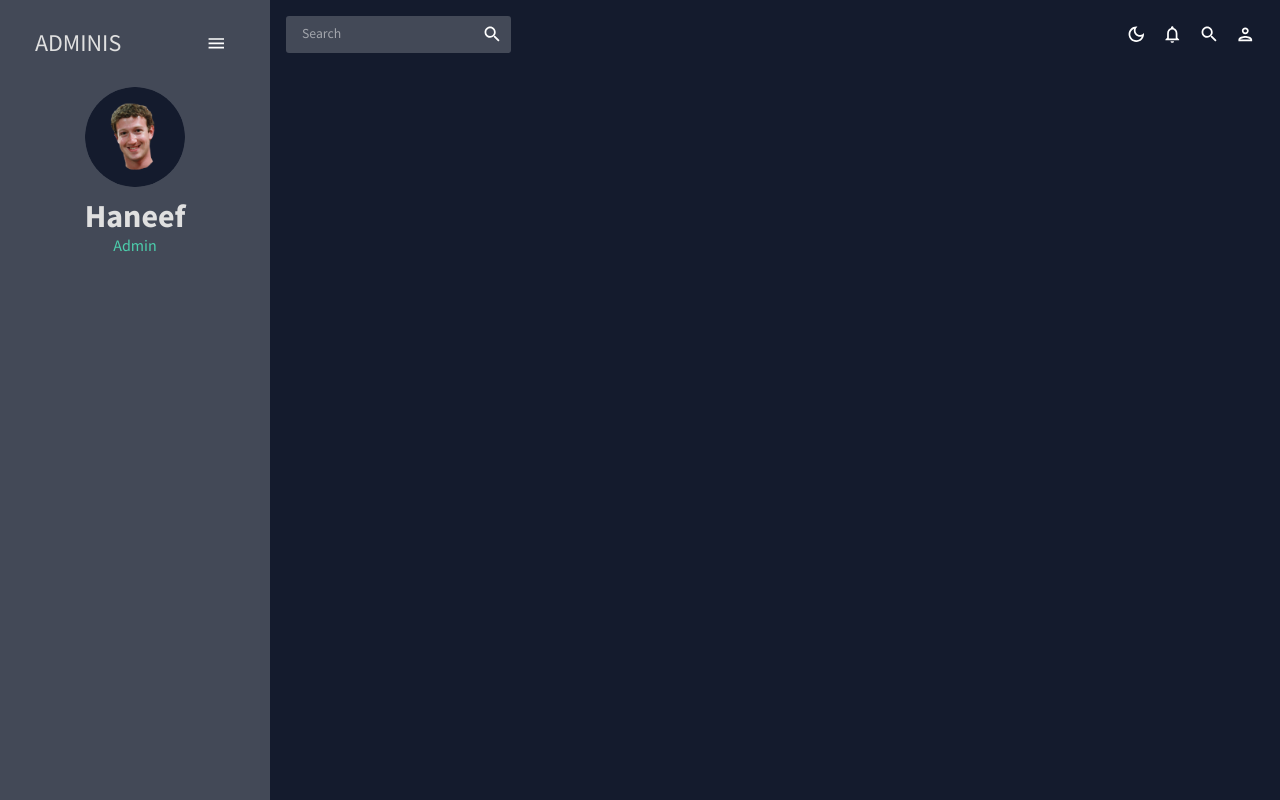
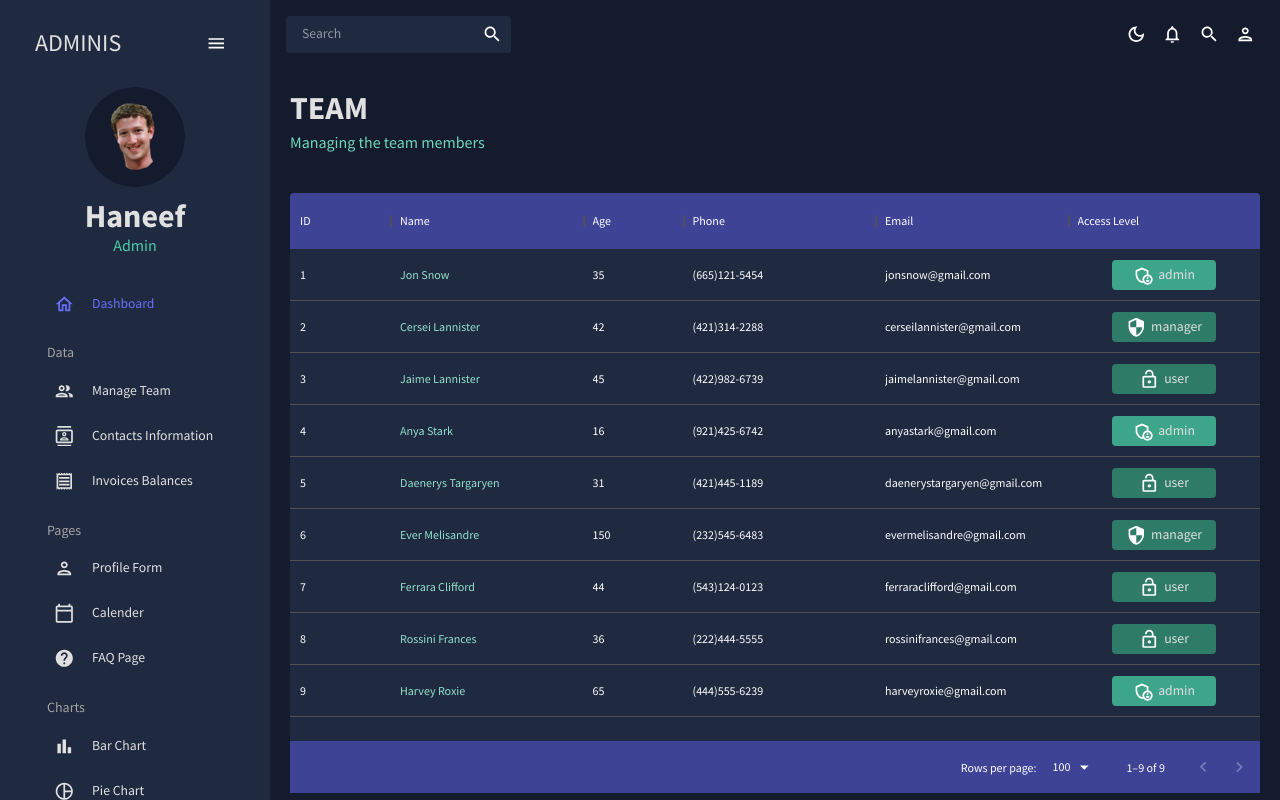
Before and after one commit to Haneefe/AdminDashBoard, a React (Create React App) app: page /team in a window 1280 px wide. Built offline with nearby package versions, Linux system fonts and the light colour scheme.

Commit message:
Team section completed

```diff
--- a/src/App.js
+++ b/src/App.js
@@ -4,7 +4,7 @@ import { Routes, Route } from "react-router-dom";
 import TopBar from "./scenes/global/topBar";
 import DashBoard from "./scenes/dashboard";
 import SideBar from "./scenes/global/sideBar";
-// import Team from "./scenes/teamm";
+import Team from "./scenes/team";
 // import Invoices from "./scenes/invoices";
 // import Contacts from "./scenes/contacts";
 // import Bar from "./scenes/bar";
@@ -26,7 +26,8 @@ function App() {
             <TopBar />
             <Routes>
               <Route path="/" element={<DashBoard />} />
-              {/* <Route path="/team" element={<Team />} />
+              <Route path="/team" element={<Team />} />
+              {/*
               <Route path="/contacts" element={<Contacts />} />
               <Route path="/bar" element={<Bar />} />
               <Route path="/form" element={<Form />} />
--- /dev/null
+++ b/src/components/Header.jsx
@@ -0,0 +1,25 @@
+import { Typography, Box, useTheme } from "@mui/material";
+import { fontWeight } from "@mui/system";
+import { tokens } from "../theme";
+
+const Header = ({ title, subtitle }) => {
+  const theme = useTheme();
+  const colors = tokens(theme.palette.mode);
+  return (
+    <Box>
+      <Typography
+        variant="h2"
+        color={colors.grey[100]}
+        fontWeight="bold"
+        sx={{ mb: "5px" }}
+      >
+        {title}
+      </Typography>
+      <Typography variant="h5" color={colors.greenAccent[400]}>
+        {subtitle}
+      </Typography>
+    </Box>
+  );
+};
+
+export default Header;
--- a/src/scenes/dashboard/index.js
+++ b/src/scenes/dashboard/index.js
@@ -1,5 +1,13 @@
+import { Box } from "@mui/material";
+import Header from "../../components/Header";
 const DashBoard = () => {
-  return <div>DashBoard</div>;
+  return (
+    <Box m="20px">
+      <Box display="flex" justifyContent="space-between" alignItems="center">
+        <Header title={"DASHBOARD"} subtitle={"Welcome to your dash board"} />
+      </Box>
+    </Box>
+  );
 };
 
 export default DashBoard;
--- a/src/scenes/global/sideBar.jsx
+++ b/src/scenes/global/sideBar.jsx
@@ -7,7 +7,7 @@ import { tokens } from "../../theme";
 import HomeOutlinedIcon from "@mui/icons-material/HomeOutlined";
 import PeopleOutlinedIcon from "@mui/icons-material/PeopleOutlined";
 import ContactsOutlinedIcon from "@mui/icons-material/ContactsOutlined";
-// import ReceiptOutlinedIcon from "@mui/icons-material/ ReceiptOutlined";
+import ReceiptOutlinedIcon from "@mui/icons-material/ReceiptOutlined";
 import PersonOutlinedIcon from "@mui/icons-material/PersonOutlined";
 import CalendarTodayOutlinedIcon from "@mui/icons-material/CalendarTodayOutlined";
 import HelpOutlinedIcon from "@mui/icons-material/HelpOutlined";
@@ -61,6 +61,7 @@ const SideBar = () => {
     >
       <ProSidebar collapsed={isCollapsed}>
         <Menu iconShape="square">
+          {/* Logo and menu icon */}
           <MenuItem
             onClick={() => setIsCollapsed(!isCollapsed)}
             icon={isCollapsed ? <MenuOutlinedIcon /> : undefined}
@@ -113,6 +114,109 @@ const SideBar = () => {
               </Box>
             </Box>
           )}
+
+          {/* Menu Items */}
+
+          <Box paddingLeft={isCollapsed ? undefined : "10%"}>
+            <Item
+              title="Dashboard"
+              to="/"
+              icon={<HomeOutlinedIcon />}
+              selected={selected}
+              setSelected={setSelected}
+            />
+            <Typography
+              variant="h6"
+              color={colors.grey[300]}
+              sx={{ m: "15px 0 5px 20px" }}
+            >
+              Data
+            </Typography>
+            <Item
+              title="Manage Team"
+              to="/team"
+              icon={<PeopleOutlinedIcon />}
+              selected={selected}
+              setSelected={setSelected}
+            />
+            <Item
+              title="Contacts Information"
+              to="/contacts"
+              icon={<ContactsOutlinedIcon />}
+              selected={selected}
+              setSelected={setSelected}
+            />
+            <Item
+              title="Invoices Balances"
+              to="/invoices"
+              icon={<ReceiptOutlinedIcon />}
+              selected={selected}
+              setSelected={setSelected}
+            />
+            <Typography
+              variant="h6"
+              color={colors.grey[300]}
+              sx={{ m: "15px 0 5px 20px" }}
+            >
+              Pages
+            </Typography>
+            <Item
+              title="Profile Form"
+              to="/form"
+              icon={<PersonOutlinedIcon />}
+              selected={selected}
+              setSelected={setSelected}
+            />
+            <Item
+              title="Calender"
+              to="/calendar"
+              icon={<CalendarTodayOutlinedIcon />}
+              selected={selected}
+              setSelected={setSelected}
+            />
+            <Item
+              title="FAQ Page"
+              to="/faq"
+              icon={<HelpOutlinedIcon />}
+              selected={selected}
+              setSelected={setSelected}
+            />
+            <Typography
+              variant="h6"
+              color={colors.grey[300]}
+              sx={{ m: "15px 0 5px 20px" }}
+            >
+              Charts
+            </Typography>
+            <Item
+              title="Bar Chart"
+              to="/bar"
+              icon={<BarChartOutlinedIcon />}
+              selected={selected}
+              setSelected={setSelected}
+            />{" "}
+            <Item
+              title="Pie Chart"
+              to="/pie"
+              icon={<PieChartOutlinedIcon />}
+              selected={selected}
+              setSelected={setSelected}
+            />
+            <Item
+              title="Line Chart"
+              to="/line"
+              icon={<TimelineOutlinedIcon />}
+              selected={selected}
+              setSelected={setSelected}
+            />
+            <Item
+              title="Geography Chart"
+              to="/geography"
+              icon={<MapOutlinedIcon />}
+              selected={selected}
+              setSelected={setSelected}
+            />
+          </Box>
         </Menu>
       </ProSidebar>
     </Box>
--- /dev/null
+++ b/src/scenes/team/index.jsx
@@ -0,0 +1,104 @@
+import { Box, Typography, useTheme } from "@mui/material";
+import { DataGrid } from "@mui/x-data-grid";
+import { tokens } from "../../theme";
+import { mockDataTeam } from "../../data/mockData";
+import AdminPanelSettingsOutlined from "@mui/icons-material/AdminPanelSettingsOutlined";
+import LockOpenOutlined from "@mui/icons-material/LockOpenOutlined";
+import SecurityOutlined from "@mui/icons-material/SecurityOutlined";
+import Header from "../../components/Header";
+
+const Team = () => {
+  const theme = useTheme();
+  const colors = tokens(theme.palette.mode);
+  const colums = [
+    { field: "id", headerName: "ID" },
+    {
+      field: "name",
+      headerName: "Name",
+      flex: 1,
+      cellClassName: "name-column--cell",
+    },
+
+    {
+      field: "age",
+      headerName: "Age",
+      type: "number",
+      headerAlign: "left",
+      align: "left",
+    },
+    {
+      field: "phone",
+      headerName: "Phone",
+      flex: 1,
+    },
+    {
+      field: "email",
+      headerName: "Email",
+      flex: 1,
+    },
+    {
+      field: "access",
+      headerName: "Access Level",
+      flex: 1,
+      renderCell: ({ row: { access } }) => {
+        return (
+          <Box
+            width="60%"
+            m="0 auto"
+            p="5px"
+            display="flex"
+            justifyContent="center"
+            bgcolor={
+              access === "admin"
+                ? colors.greenAccent[600]
+                : colors.greenAccent[700]
+            }
+            borderRadius="4px"
+          >
+            {access === "admin" && <AdminPanelSettingsOutlined />}
+            {access === "manager" && <SecurityOutlined />}
+            {access === "user" && <LockOpenOutlined />}
+            <Typography color={colors.grey[100]} sx={{ ml: "5px" }}>
+              {access}
+            </Typography>
+          </Box>
+        );
+      },
+    },
+  ];
+  return (
+    <Box m="20px">
+      <Header title={"TEAM"} subtitle={"Managing the team members"} />
+      <Box
+        m="40px 0 0 0 "
+        height="75vh"
+        sx={{
+          "& .MuiDataGrid-root": {
+            border: "none",
+          },
+          "& .MuiDataGrid-cell": {
+            borderBottom: "none",
+          },
+          "& .name-column--cell": {
+            color: colors.greenAccent[300],
+          },
+          "& .MuiDataGrid-columnHeaders": {
+            backgroundColor: colors.blueAccent[700],
+            borderBottom: "none",
+          },
+          "& .MuiDataGrid-virtualScroller": {
+            backgroundColor: colors.primary[400],
+          },
+          "& .MuiDataGrid-footerContainer": {
+            borderTop: "none",
+            backgroundColor: colors.blueAccent[700],
+          },
+        }}
+      >
+        <DataGrid rows={mockDataTeam} columns={colums} />
+      </Box>
+    </Box>
+  );
+};
+
+export default Team;
--- a/src/theme.js
+++ b/src/theme.js
@@ -22,7 +22,7 @@ export const tokens = (mode) => ({
           100: "#d0d1d5",
           200: "#a1a4ab",
           300: "#727681",
-          400: "#434957",
+          400: "#1F2A40",
           500: "#141b2d",
           600: "#101624",
           700: "#0c101b",
```
Also changed, not shown: src/data/mockData.js (+164 -164 lines).
